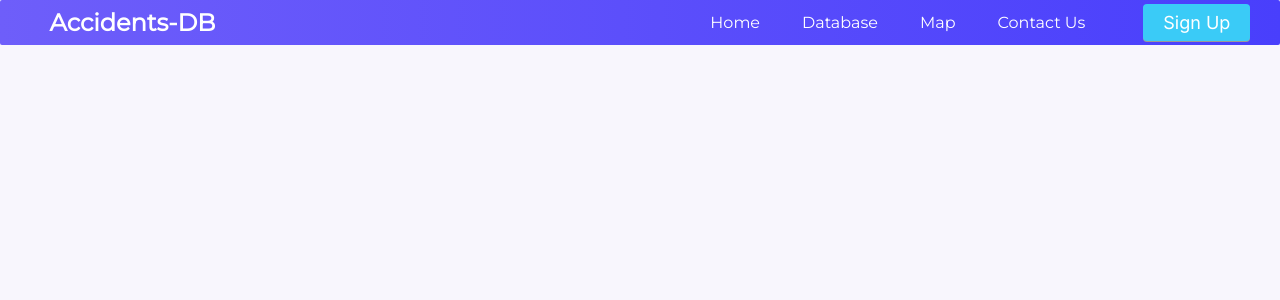
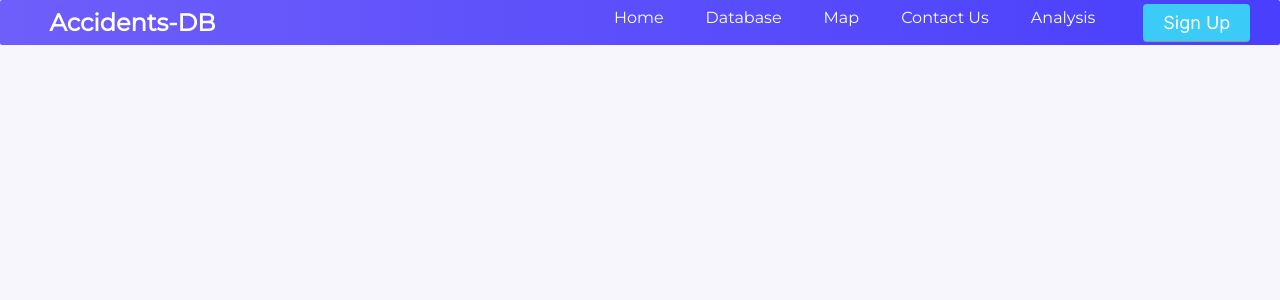
Before and after one commit to dev9318/surp_frontend, a React (Create React App) app: page / in a window 1280 px wide. Shown: the top 300 px of the page. Built offline with nearby package versions, Linux system fonts and the light colour scheme.

Commit message:
add analysis in Nav

```diff
--- a/src/AppComponents/Navbar/Menuitems.js
+++ b/src/AppComponents/Navbar/Menuitems.js
@@ -29,6 +29,15 @@ cName :'nav-links'
 
 
 },
+
+{
+    title : "Analysis",
+    url : "analysis",
+    cName :'nav-links'
+
+
+    },
+
 {
 title : "Sign up",
 url : "signup",
```
